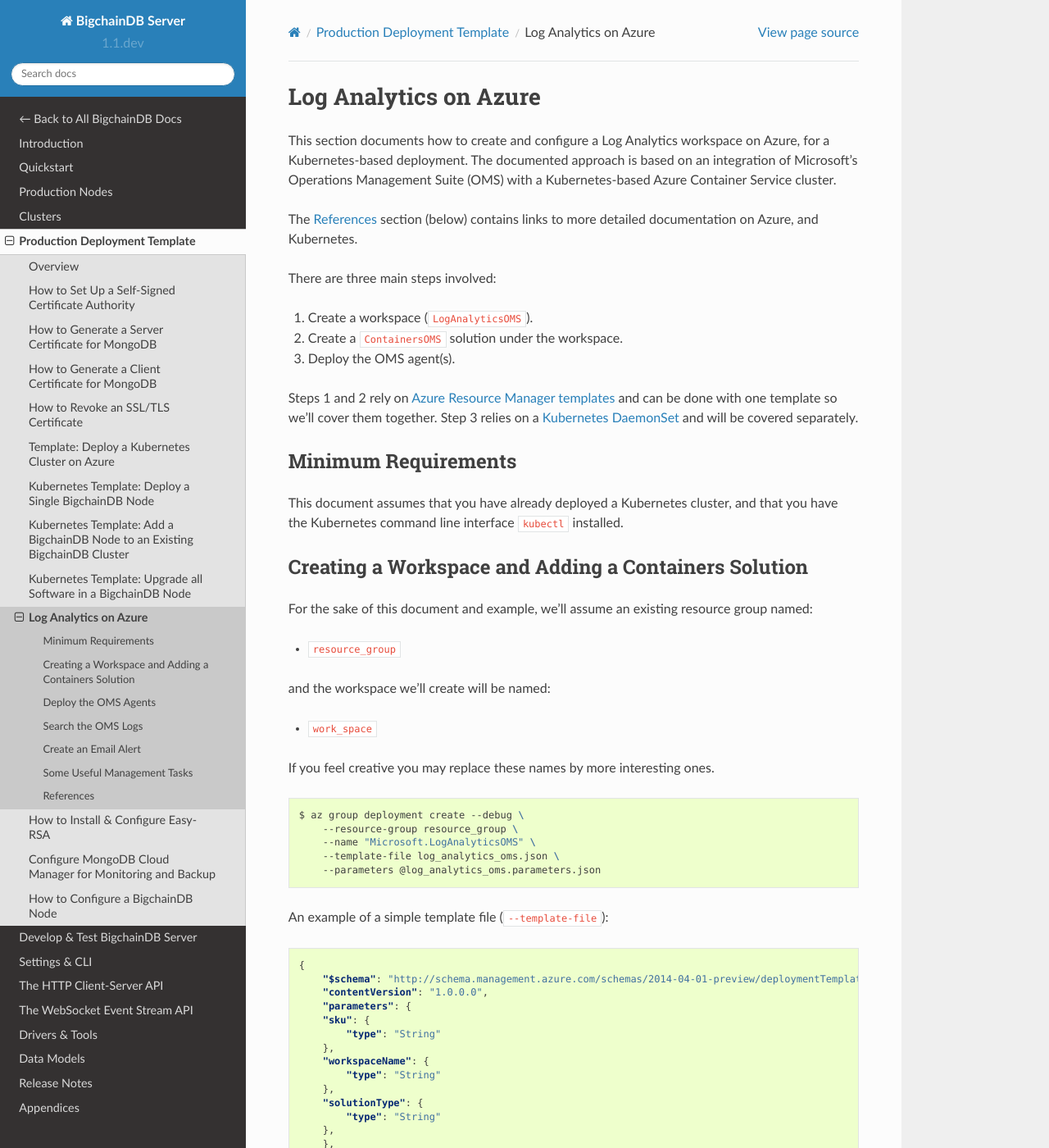
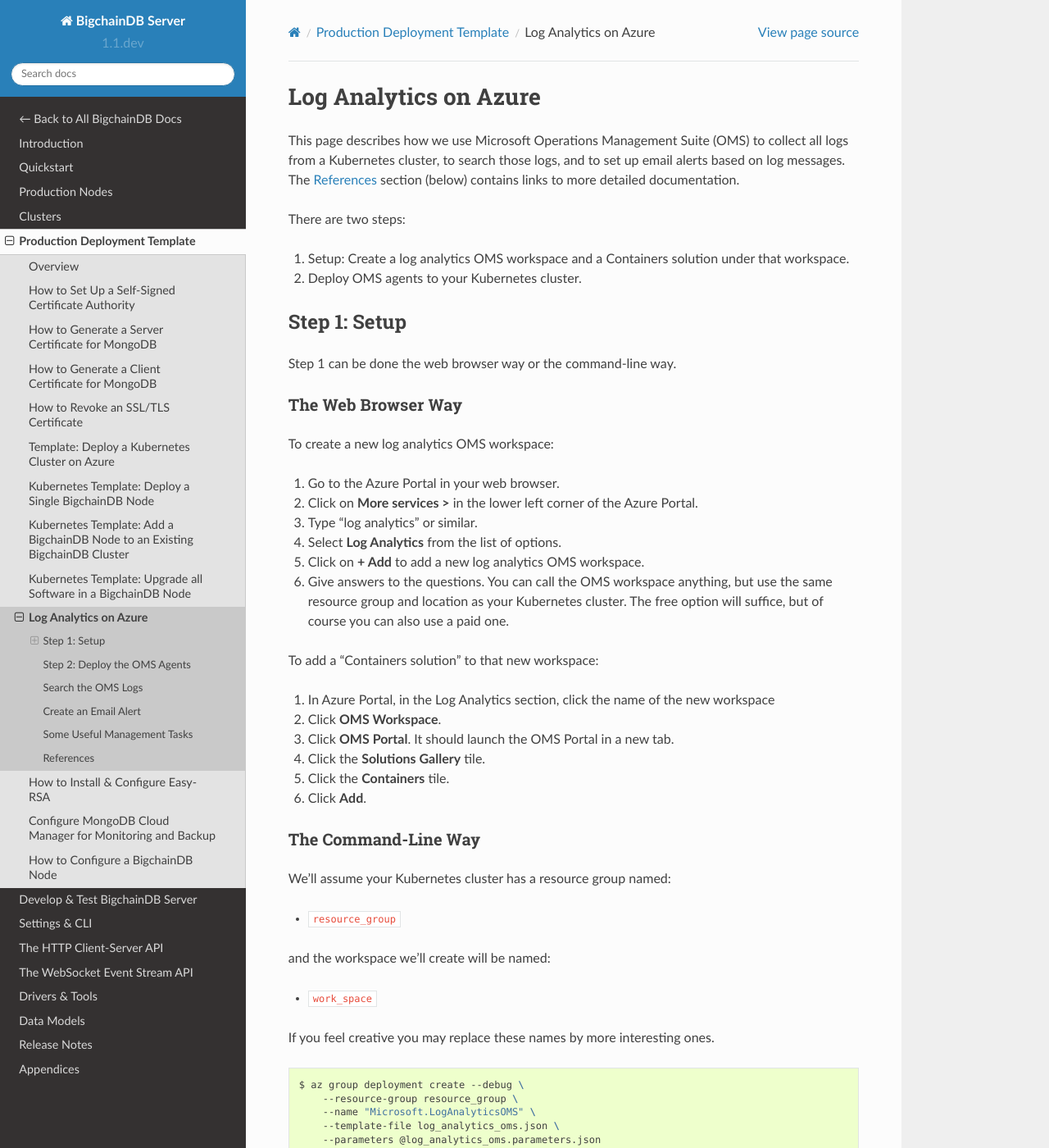
Before and after one commit to bigchaindb/bigchaindb, a Sphinx documentation site: the page built from docs/server/source/production-deployment-template/log-analytics.rst, in a window 1280 px wide and 1400 px high. Shown: the whole window at 82% size. Built offline with Sphinx 7.4.7 and the Read the Docs theme 2.0.0, drawn with Linux system fonts in a browser that asks for light colours; pages that are not in the unit, such as notebooks, are missing from menus; some of the changed text lies outside the part shown.

Commit message:
added docs re OMS logging setup via web browser

```diff
--- a/docs/server/source/production-deployment-template/log-analytics.rst
+++ b/docs/server/source/production-deployment-template/log-analytics.rst
@@ -1,32 +1,54 @@
 Log Analytics on Azure
 ======================
 
-This section documents how to create and configure a Log Analytics workspace on
-Azure, for a Kubernetes-based deployment.
-The documented approach is based on an integration of Microsoft's Operations
-Management Suite (OMS) with a Kubernetes-based Azure Container Service cluster.
+This page describes how we use Microsoft Operations Management Suite (OMS)
+to collect all logs from a Kubernetes cluster,
+to search those logs,
+and to set up email alerts based on log messages.
+The :ref:`oms-k8s-references` section (below) contains links
+to more detailed documentation.
 
-The :ref:`oms-k8s-references` section (below) contains links to more detailed documentation on
-Azure, and Kubernetes.
+There are two steps:
 
-There are three main steps involved:
+1. Setup: Create a log analytics OMS workspace
+   and a Containers solution under that workspace.
+2. Deploy OMS agents to your Kubernetes cluster.
 
-1. Create a workspace (``LogAnalyticsOMS``).
-2. Create a ``ContainersOMS`` solution under the workspace.
-3. Deploy the OMS agent(s).
 
-Steps 1 and 2 rely on `Azure Resource Manager templates`_ and can be done with
-one template so we'll cover them together. Step 3 relies on a
-`Kubernetes DaemonSet`_ and will be covered separately.
+Step 1: Setup
+-------------
 
-Minimum Requirements
---------------------
-This document assumes that you have already deployed a Kubernetes cluster, and
-that you have the Kubernetes command line interface ``kubectl`` installed.
+Step 1 can be done the web browser way or the command-line way.
 
-Creating a Workspace and Adding a Containers Solution
------------------------------------------------------
-For the sake of this document and example, we'll assume an existing resource
+
+The Web Browser Way
+~~~~~~~~~~~~~~~~~~~
+
+To create a new log analytics OMS workspace:
+
+1. Go to the Azure Portal in your web browser.
+2. Click on **More services >** in the lower left corner of the Azure Portal.
+3. Type "log analytics" or similar.
+4. Select **Log Analytics** from the list of options.
+5. Click on **+ Add** to add a new log analytics OMS workspace.
+6. Give answers to the questions. You can call the OMS workspace anything,
+   but use the same resource group and location as your Kubernetes cluster.
+   The free option will suffice, but of course you can also use a paid one.
+
+To add a "Containers solution" to that new workspace:
+
+1. In Azure Portal, in the Log Analytics section, click the name of the new workspace
+2. Click **OMS Workspace**.
+3. Click **OMS Portal**. It should launch the OMS Portal in a new tab.
+4. Click the **Solutions Gallery** tile.
+5. Click the **Containers** tile.
+6. Click **Add**.
+
+
+The Command-Line Way
+~~~~~~~~~~~~~~~~~~~~
+
+We'll assume your Kubernetes cluster has a resource
 group named:
 
 * ``resource_group``
@@ -119,12 +141,14 @@
         }
     }
 
-Deploy the OMS Agents
----------------------
+
+Step 2: Deploy the OMS Agents
+-----------------------------
+
 To deploy an OMS agent, two important pieces of information are needed:
 
-* workspace id
-* workspace key
+1. workspace id
+2. workspace key
 
 You can obtain the workspace id using:
 
```
Also changed, not shown: other parts of docs/server/source/production-deployment-template/log-analytics.rst (+1 -2 lines).
